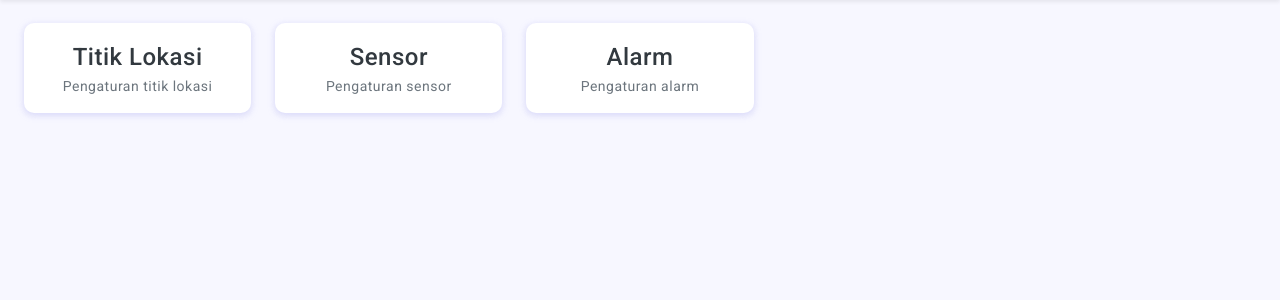
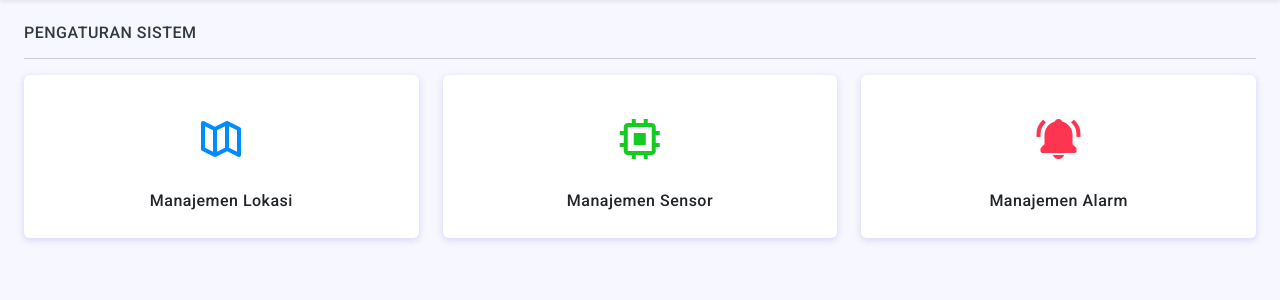
Before and after one commit to adamtysh/sistem-pemantauan-sungai, a Laravel app: page /settings/menu in a window 1280 px wide. Shown: the part 121-421 px from the top of the page. Run offline with Laravel 10, Linux system fonts and the light colour scheme; the visitor is signed in with stand-in values (Sample User, id 1); some libraries are stand-ins or nearby versions; some web fonts are replaced.

Commit message:
Initial commit project sistem pemantauan sungai vps backup

```diff
--- a/app/Http/Controllers/SettingController.php
+++ b/app/Http/Controllers/SettingController.php
@@ -6,22 +6,27 @@ use Illuminate\Http\Request;
 
 class SettingController extends Controller
 {
+    /**
+     * Create a new controller instance.
+     *
+     * @return void
+     */
+    public function __construct()
+    {
+        $this->middleware('auth');
+    }
+
+    /**
+     * Show the settings menu page.
+     *
+     * @return \Illuminate\Contracts\Support\Renderable
+     */
     public function index()
     {
-        $data['page_title'] = 'Pengaturan';
-        return view('settings.index', $data);
+        // Data yang akan dikirim ke view
+        $data['page_title'] = 'Pengaturan Sistem';
+
+        // Mengarahkan ke file view 'settings.menu'
+        return view('settings.menu', $data);
     }
-
-    public function sensor()
-    {
-        $data['page_title'] = 'Pengaturan Sensor';
-        return view('settings.index', $data);
-    }
-
-    public function alarm()
-    {
-        $data['page_title'] = 'Pengaturan Alarm';
-        return view('settings.index', $data);
-    }
-
 }
--- a/middleware/mqtt_client/panel_sensor_rumah_pompa.js
+++ b/middleware/mqtt_client/panel_sensor_rumah_pompa.js
@@ -6,7 +6,7 @@ const { io } = require("socket.io-client");
 const axios = require('axios');
 
 // ================== PENGATURAN PENTING (SUDAH DIISI) ==================
-const LARAVEL_URL = 'http://127.0.0.1:8000';
+const LARAVEL_URL = 'http://127.0.0.1:';
 
 // --- Kredensial Anda berdasarkan file dan riwayat percakapan ---
 const WHATSAPP_PHONE_NUMBER = '6285935056842';
--- a/middleware/websocket/websocket.js
+++ b/middleware/websocket/websocket.js
@@ -11,7 +11,7 @@ const httpServer = createServer(app);
 const io = new Server(httpServer, {
   cors: {
     // Mengizinkan koneksi dari alamat web Laravel Anda.
-    origin: "http://127.0.0.1:8000",
+    origin: "https://puprsvmos.info",
     methods: ["GET", "POST"]
   }
 });
--- /dev/null
+++ b/public/test.php
@@ -0,0 +1 @@
+<?php phpinfo();
--- a/resources/views/index.blade.php
+++ b/resources/views/index.blade.php
@@ -86,7 +86,7 @@
 @push('js')
 <script src="https://cdn.socket.io/4.8.1/socket.io.min.js"></script>
 <script>
-    const socket = io("{{ env('WEBSOCKET_SERVER_URL', 'http://127.0.0.1:3001') }}", {
+    const socket = io("{{ env('WEBSOCKET_SERVER_URL', 'https://puprsvmos.info') }}", {
         transports: ['websocket'],
     });
 
--- a/resources/views/layouts/main.blade.php
+++ b/resources/views/layouts/main.blade.php
@@ -3,6 +3,7 @@
 <head>
     <meta charset="utf-8">
     <meta name="viewport" content="width=device-width, initial-scale=1">
+
 
     {{-- Memuat semua file CSS dan meta tag utama --}}
     @include('layouts.partials.head')
--- a/resources/views/settings/index.blade.php
+++ b/resources/views/settings/index.blade.php
@@ -1,44 +1,94 @@
 @extends('layouts.main')
 
+
 @push('css')
-<!-- Tambahkan CSS tambahan jika diperlukan -->
+<style>
+ .setting-card {
+ background-color: #fff;
+ border-radius: 0.75rem; /* 12px */
+ padding: 2rem 1.5rem;
+ text-align: center;
+ box-shadow: 0 1px 3px 0 rgba(0, 0, 0, 0.1), 0 1px 2px -1px rgba(0, 0, 0, 0.1);
+ transition: transform 0.2s ease-in-out;
+ text-decoration: none;
+ color: #374151;
+ border-top: 5px solid transparent; /* Untuk efek warna di hover */
+ }
+
+
+ .setting-card:hover {
+ transform: translateY(-3px);
+ box-shadow: 0 4px 6px -1px rgba(0, 0, 0, 0.1), 0 2px 4px -1px rgba(0, 0, 0, 0.06);
+ }
+
+
+ .setting-card i {
+ font-size: 2.5rem; /* 40px */
+ margin-bottom: 1rem;
+ display: block;
+ }
+
+
+ .setting-card h5 {
+ font-size: 1.125rem; /* 18px */
+ font-weight: 600;
+ margin-bottom: 0;
+ }
+
+
+ /* Warna spesifik untuk setiap kartu */
+ .card-lokasi {
+ border-top-color: #4299e1; /* Blue-500 */
+ }
+ .card-lokasi i {
+ color: #4299e1;
+ }
+
+
+ .card-sensor {
+ border-top-color: #48bb78; /* Green-500 */
+ }
+ .card-sensor i {
+ color: #48bb78;
+ }
+
+
+ .card-alarm {
+ border-top-color: #e53e3e; /* Red-500 */
+ }
+ .card-alarm i {
+ color: #e53e3e;
+ }
+</style>
 @endpush
 
+
 @section('content')
-<div class="row row-cols-1 row-cols-md-3 row-cols-xl-5">
+<h4 class="mb-4 text-uppercase" style="color: #6c757d;">Pengaturan Sistem</h4>
+
+
+<div class="row row-cols-1 row-cols-md-3 g-4">
  <div class="col">
-        <div class="card radius-10 shadow-md cursor-pointer" onclick="window.location.href='{{ route('locations.index') }}'" style="transition: transform 0.3s ease; cursor: pointer;">
-            <div class="card-body">
-                <div class="text-center">
-                    <h4 class="my-1">Titik Lokasi</h4>
-                    <p class="mb-0 text-secondary">Pengaturan titik lokasi</p>
-                </div>
-            </div>
-        </div>
+ <a href="{{ route('locations.index') }}" class="setting-card card-lokasi">
+ <i class="fa-solid fa-map-location-dot"></i>
+ <h5>Manajemen Lokasi</h5>
+ </a>
  </div>
  <div class="col">
-        <div class="card radius-10 shadow-md cursor-pointer" onclick="window.location.href='{{ route('sensor_settings.index') }}'" style="transition: transform 0.3s ease; cursor: pointer;">
-            <div class="card-body">
-                <div class="text-center">
-                    <h4 class="my-1">Sensor</h4>
-                    <p class="mb-0 text-secondary">Pengaturan sensor</p>
-                </div>
-            </div>
-        </div>
+ <a href="{{ route('sensor_settings.index') }}" class="setting-card card-sensor">
+ <i class="fa-solid fa-microchip"></i>
+ <h5>Manajemen Sensor</h5>
+ </a>
  </div>
  <div class="col">
-        <div class="card radius-10 shadow-md cursor-pointer" onclick="window.location.href='{{ route('alarm_settings.index') }}'" style="transition: transform 0.3s ease; cursor: pointer;">
-            <div class="card-body">
-                <div class="text-center">
-                    <h4 class="my-1">Alarm</h4>
-                    <p class="mb-0 text-secondary">Pengaturan alarm</p>
-                </div>
-            </div>
-        </div>
+ <a href="{{ route('alarm_settings.index') }}" class="setting-card card-alarm">
+ <i class="fa-solid fa-bell"></i>
+ <h5>Manajemen Alarm</h5>
+ </a>
  </div>
 </div>
 @endsection
 
+
 @push('js')
-<!-- Tambahkan JavaScript tambahan jika diperlukan -->
 @endpush
--- /dev/null
+++ b/resources/views/settings/menu.blade.php
@@ -0,0 +1,58 @@
+@extends('layouts.main')
+
+@section('content')
+<h6 class="mb-0 text-uppercase">{{ $page_title }}</h6>
+<hr/>
+
+<div class="row row-cols-1 row-cols-md-2 row-cols-xl-3 g-4">
+
+    {{-- Kartu untuk Manajemen Lokasi --}}
+    <div class="col">
+        <a href="{{ route('locations.index') }}" class="text-decoration-none">
+            <div class="card h-100 dashboard-card">
+                <div class="card-body d-flex flex-column justify-content-center align-items-center">
+                    <i class='bx bx-map-alt bx-lg text-primary'></i>
+                    <h6 class="card-title mt-3 mb-0">Manajemen Lokasi</h6>
+                </div>
+            </div>
+        </a>
+    </div>
+
+    {{-- Kartu untuk Manajemen Sensor --}}
+    <div class="col">
+        <a href="{{ route('sensor_settings.index') }}" class="text-decoration-none">
+            <div class="card h-100 dashboard-card">
+                <div class="card-body d-flex flex-column justify-content-center align-items-center">
+                    <i class='bx bx-chip bx-lg text-success'></i>
+                    <h6 class="card-title mt-3 mb-0">Manajemen Sensor</h6>
+                </div>
+            </div>
+        </a>
+    </div>
+
+    {{-- Kartu untuk Manajemen Alarm --}}
+    <div class="col">
+        <a href="{{ route('alarm_settings.index') }}" class="text-decoration-none">
+            <div class="card h-100 dashboard-card">
+                <div class="card-body d-flex flex-column justify-content-center align-items-center">
+                    <i class='bx bxs-bell-ring bx-lg text-danger'></i>
+                    <h6 class="card-title mt-3 mb-0">Manajemen Alarm</h6>
+                </div>
+            </div>
+        </a>
+    </div>
+
+</div>
+@endsection
+
+@push('css')
+<style>
+    .dashboard-card {
+        transition: transform .2s ease-in-out, box-shadow .2s ease-in-out;
+    }
+    .dashboard-card:hover {
+        transform: translateY(-5px);
+        box-shadow: 0 5px 20px rgba(0, 0, 0, 0.1);
+    }
+</style>
+@endpush
--- a/routes/web.php
+++ b/routes/web.php
@@ -2,18 +2,16 @@
 
 use Illuminate\Support\Facades\Route;
 use App\Http\Controllers\UserController;
+use App\Http\Controllers\HomeController;
+use App\Http\Controllers\LocationController;
+use App\Http\Controllers\SensorSettingController;
+use App\Http\Controllers\AlarmController;
+use App\Http\Controllers\SettingController;
+use App\Http\Controllers\TrendingController;
 use Illuminate\Support\Facades\Auth;
 use App\Exports\DataSensorExport;
 use Maatwebsite\Excel\Facades\Excel;
 
-/*
-|--------------------------------------------------------------------------
-| Web Routes
-|--------------------------------------------------------------------------
-*/
-
-// Rute untuk halaman utama dan proses login/register.
-// Auth::routes() sudah mencakup semua rute untuk login, register, dan reset password.
 Route::get('/', function () {
     if (Auth::check()) {
         return redirect()->route('dashboard');
@@ -23,42 +21,32 @@ Route::get('/', function () {
 
 Auth::routes();
 
-
 // --- SEMUA RUTE YANG MEMBUTUHKAN LOGIN DIMASUKKAN KE DALAM GRUP INI ---
 Route::middleware(['auth'])->group(function () {
-
-    Route::get('/dashboard', [App\Http\Controllers\HomeController::class, 'index'])->name('dashboard');
-
+    Route::get('/dashboard', [HomeController::class, 'index'])->name('dashboard');
     Route::prefix('settings')->group(function () {
-        Route::get('/menu', [App\Http\Controllers\SettingController::class, 'index'])->name('settings.menu');
+        Route::get('/menu', [SettingController::class, 'index'])->name('settings.menu');
     });
-
-    Route::get('/alarm-history', [App\Http\Controllers\AlarmController::class, 'alarmHistory'])->name('alarm.history');
-
-    // Rute untuk trending
-    Route::get('/trending', [App\Http\Controllers\TrendingController::class, 'showSelection'])->name('trending.selection');
-    Route::get('/trending/{sensorName}', [App\Http\Controllers\TrendingController::class, 'index'])->name('trending.index');
-
-    // Resource Controllers
-    Route::resource('locations', App\Http\Controllers\LocationController::class);
-    Route::resource('sensor_settings', App\Http\Controllers\SensorSettingController::class);
-    Route::resource('alarm_settings', App\Http\Controllers\AlarmController::class);
+    Route::get('/alarm-history', [AlarmController::class, 'alarmHistory'])->name('alarm.history');
+    Route::get('/trending', [TrendingController::class, 'showSelection'])->name('trending.selection');
+    Route::get('/trending/{sensorName}', [TrendingController::class, 'index'])->name('trending.index');
+    Route::get('/cctv-monitoring', function () { return view('cctv.index', ['page_title' => 'CCTV Monitoring']); })->name('cctv.index');
+    Route::resource('locations', LocationController::class);
+    Route::resource('sensor_settings', SensorSettingController::class);
+    Route::resource('alarm_settings', AlarmController::class);
     Route::resource('users', UserController::class);
-
-    // Rute untuk Unduh Laporan Excel
     Route::get('/laporan/download-sensor', function () {
         return Excel::download(new DataSensorExport, 'laporan-historis-sensor.xlsx');
     })->name('sensor.export');
-
 });
 
+// ▼▼▼ RUTE API DIPINDAHKAN KE LUAR GRUP AUTH ▼▼▼
+Route::get('/api/active-alarms', [AlarmController::class, 'getActiveAlarms'])->name('api.alarms.active');
+Route::post('/api/log-alarm', [AlarmController::class, 'logTriggeredAlarm'])->name('api.alarms.log');
 
-// =========================================================================
-// RUTE API UNTUK DIAKSES OLEH SKRIP NODE.JS (DI LUAR GRUP AUTH)
-// =========================================================================
-Route::get('/api/active-alarms', [App\Http\Controllers\AlarmController::class, 'getActiveAlarms'])->name('api.alarms.active');
-Route::post('/api/log-alarm', [App\Http\Controllers\AlarmController::class, 'logTriggeredAlarm'])->name('api.alarms.log');
 
-Route::get('/cctv-monitoring', function () {
-    return view('cctv.index', ['page_title' => 'CCTV Monitoring']);
-})->name('cctv.index')->middleware('auth');
+
+// RUTE UNTUK TES DIAGNOSTIK
+Route::get('/tes-koneksi', function () {
+    return response()->json(['status' => 'OK', 'pesan' => 'Laravel merespons dengan sukses!']);
+});
```
Also changed, not shown: app/Http/Controllers/AlarmController.php (+24 -37 lines), database/migrations/2025_06_25_185812_add_location_id_to_sensor_readings_table.php (added), resources/views/layouts/partials/nav-menu.blade.php (line endings or trailing spaces), 3 other files. Lines whose indentation alone changed are shown as unchanged.
